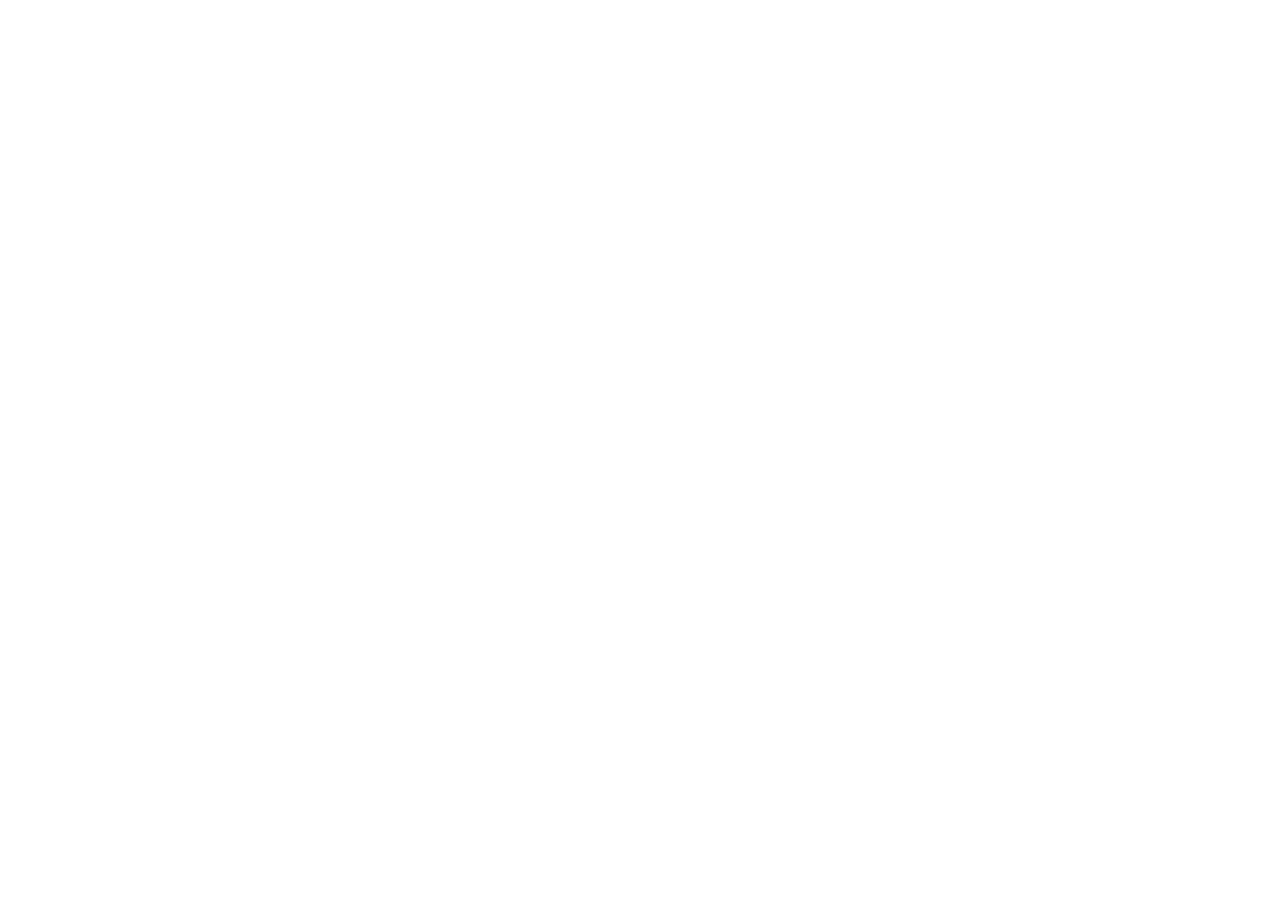
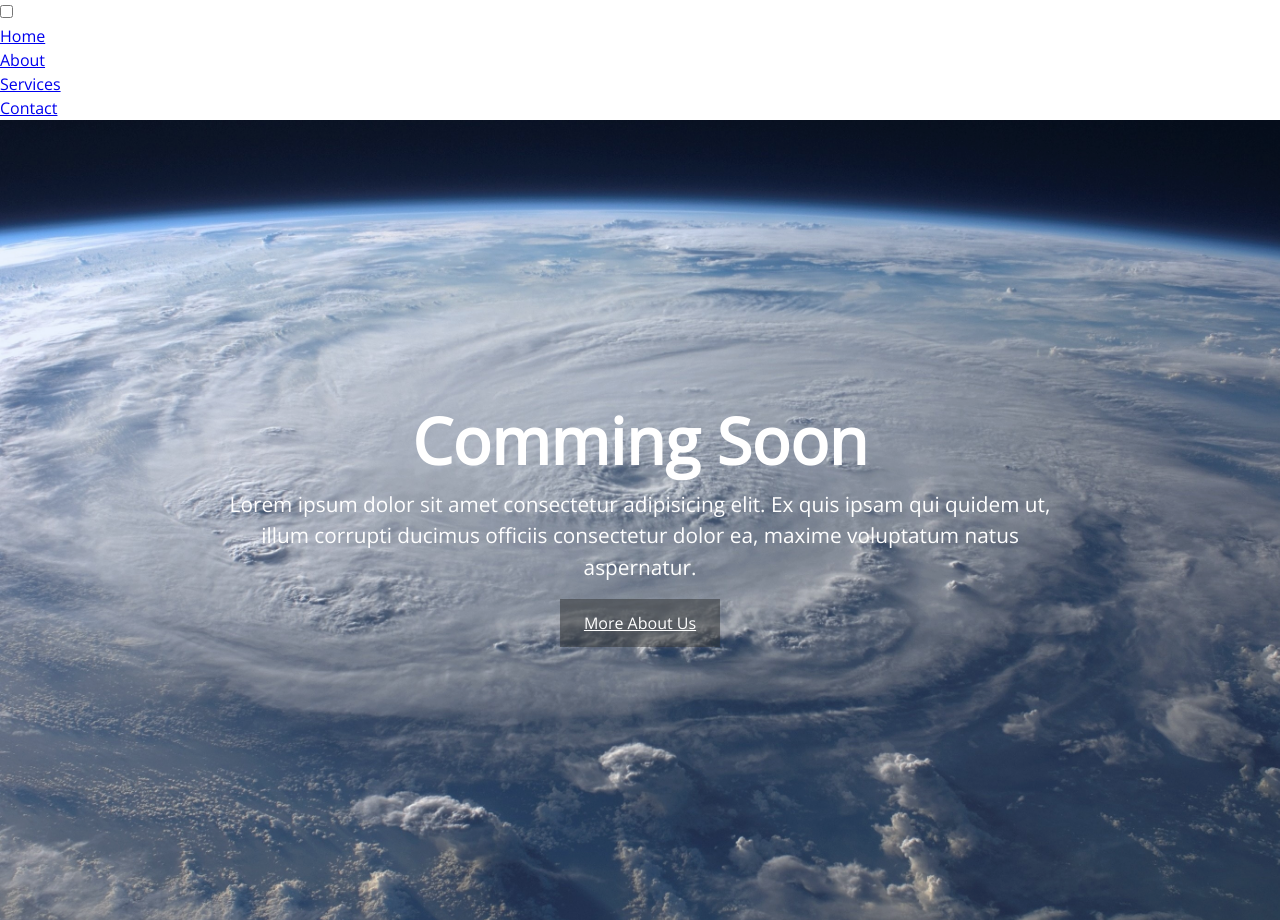
Before and after one commit to adarshthapa/spacesoft, a plain HTML site: page index.html in a window 1280 px wide. Before the commit the page ends 800 px from the top, so only its background shows below. Drawn offline with nearby package versions, Linux system fonts and the light colour scheme.

Commit message:
Styled the home page

```diff
--- a/css/main.css
+++ b/css/main.css
@@ -7,3 +7,80 @@
 |   * Web: https://www.adarshthapa.com/     |
 |===========================================|
 */
+
+@import url('https://fonts.googleapis.com/css?family=Open+Sans&display=swap');
+
+:root {
+    --primary-color: rgba(56, 126, 240, 0.1);
+    --secondary-color: rgba(127, 127, 213, 0.90);
+    --btn-color: rgba(47, 48, 49, 0.5);
+    --overlay-color: rgba(44, 62, 80, 0.80);
+    --menu-speed: 0.75s;
+}
+
+* {
+    margin: 0;
+    padding: 0;
+    box-sizing: border-box;
+}
+
+body {
+    font-family: 'Open Sans', sans-serif;
+    line-height: 1.5;
+}
+
+.container {
+    max-width: 960px;
+    margin: auto;
+    overflow: hidden;
+    padding: 0 3rem;
+}
+
+#showcase {
+    background: var(--primary-color);
+    color: #fff;
+    height: 100vh;
+    position: relative;
+}
+
+#showcase::before {
+    content: '';
+    background: url('../img/space.jpg') no-repeat center center/cover;
+    position: absolute;
+    top: 0;
+    left: 0;
+    width: 100%;
+    height: 100%;
+    z-index: -1;
+}
+
+#showcase .showcase-container {
+    display: flex;
+    flex-direction: column;
+    align-items: center;
+    justify-content: center;
+    text-align: center;
+    height: 100%;
+}
+
+#showcase h1 {
+    font-size: 4rem;
+}
+
+#showcase p {
+    font-size: 1.3rem;
+}
+
+.btn {
+    display: inline-block;
+    border: none;
+    background: var(--btn-color);
+    color: #fff;
+    padding: 0.75rem 1.5rem;
+    margin-top: 1rem;
+    transition: opacity 1s ease-in-out;
+}
+
+.btn:hover {
+    opacity: 0.6;
+}
--- a/index.html
+++ b/index.html
@@ -21,6 +21,33 @@
 </head>
 
 <body>
+    <div class="menu-wrap">
+        <input type="checkbox" class="toggler">
+        <div class="hamburger">
+            <div></div>
+        </div>
+        <div class="menu">
+            <div>
+                <div>
+                    <ul>
+                        <li><a href="#">Home</a></li>
+                        <li><a href="#">About</a></li>
+                        <li><a href="#">Services</a></li>
+                        <li><a href="#">Contact</a></li>
+                    </ul>
+                </div>
+            </div>
+        </div>
+    </div>
+
+    <header id="showcase">
+        <div class="container showcase-container">
+            <h1>Comming Soon</h1>
+            <p>Lorem ipsum dolor sit amet consectetur adipisicing elit. Ex quis ipsam qui quidem ut, illum corrupti
+                ducimus officiis consectetur dolor ea, maxime voluptatum natus aspernatur.</p>
+            <a href="#" class="btn">More About Us</a>
+        </div>
+    </header>
 
 </body>
 
```
